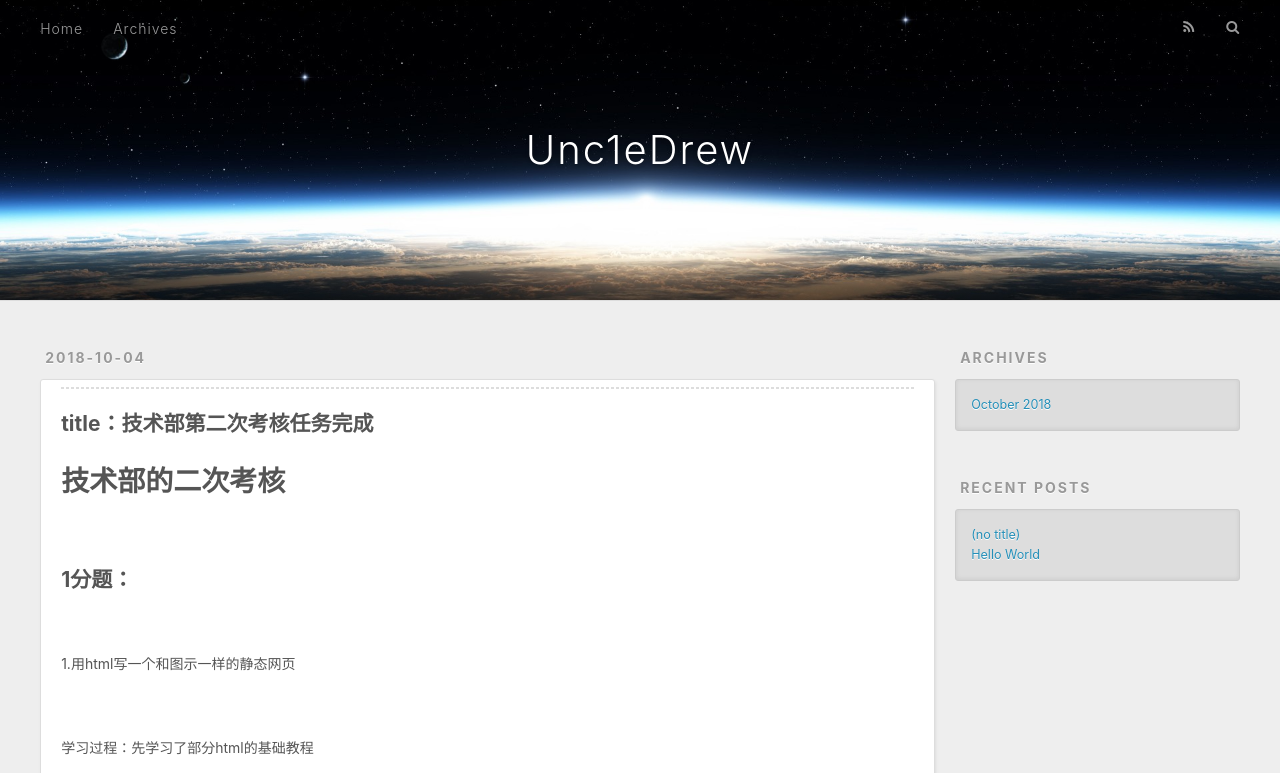
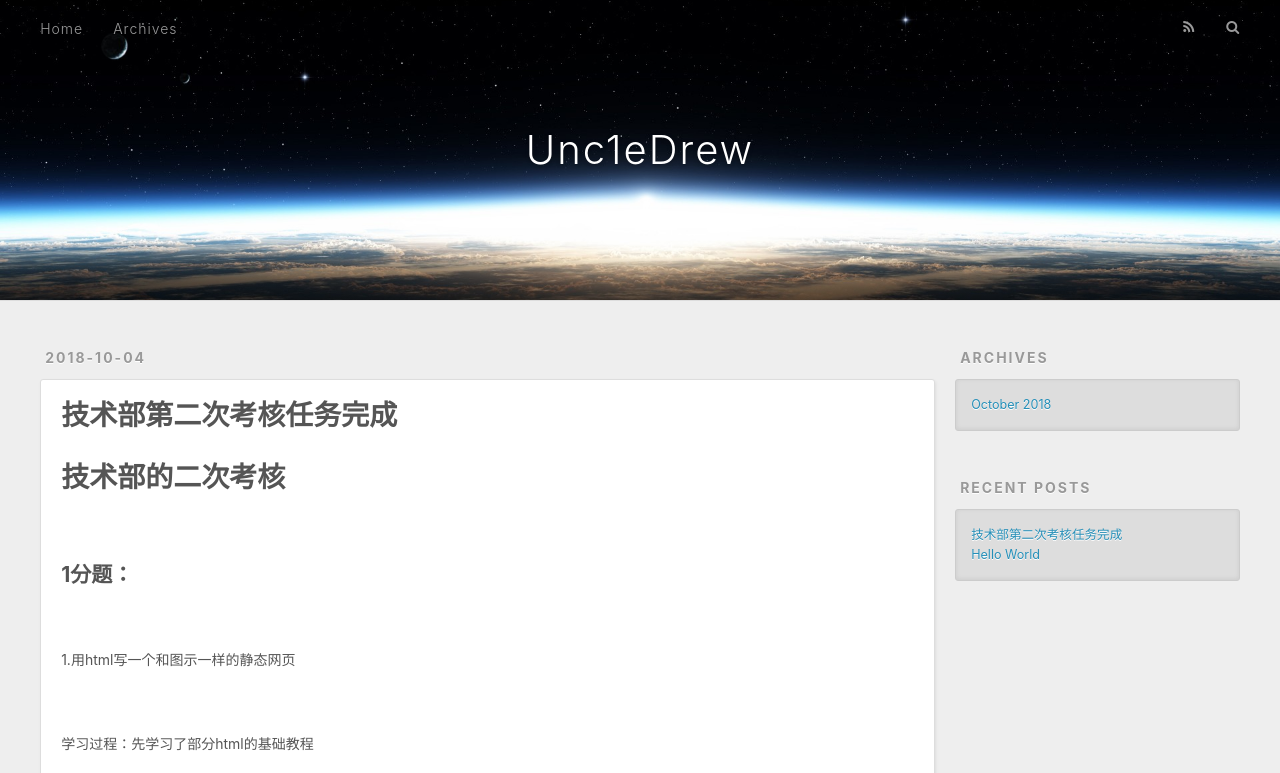
Before and after one commit to Unc1eOrew/Unc1eOrew.github.io, a plain HTML site: page 2018/10/04/技术部第二次考核任务完成/index.html in a window 1280 px wide. Shown: the top 773 px of the page. Drawn offline with nearby package versions, Linux system fonts and the light colour scheme.

Commit message:
Site updated: 2018-10-04 23:51:34

```diff
--- a/2018/10/04/技术部第二次考核任务完成/index.html
+++ b/2018/10/04/技术部第二次考核任务完成/index.html
@@ -5,14 +5,14 @@
 
 
 
-  <title>Unc1eDrew</title>
+  <title>技术部第二次考核任务完成 | Unc1eDrew</title>
   <meta name="viewport" content="width=device-width, initial-scale=1, maximum-scale=1">
-  <meta name="description" content="title：技术部第二次考核任务完成技术部的二次考核1分题：1.用html写一个和图示一样的静态网页学习过程：先学习了部分html的基础教程然后写出该静态网页的代码我叫UncleDrew 这是我的第一个html  点这可以访问百度点这可以访问淘宝 你喜欢学习吗  喜欢贼喜欢任务完成2.分别用python和C语言求1+2+..+99的和学习并使用md写出C语言代码编译运行任务完成写出用python">
+  <meta name="description" content="技术部的二次考核1分题：1.用html写一个和图示一样的静态网页学习过程：先学习了部分html的基础教程然后写出该静态网页的代码我叫UncleDrew 这是我的第一个html  点这可以访问百度点这可以访问淘宝 你喜欢学习吗  喜欢贼喜欢任务完成2.分别用python和C语言求1+2+..+99的和学习并使用md写出C语言代码编译运行任务完成写出用python求和的代码用power shell运行">
 <meta property="og:type" content="article">
-<meta property="og:title" content="Unc1eDrew">
+<meta property="og:title" content="技术部第二次考核任务完成">
 <meta property="og:url" content="http://yoursite.com/2018/10/04/技术部第二次考核任务完成/index.html">
 <meta property="og:site_name" content="Unc1eDrew">
-<meta property="og:description" content="title：技术部第二次考核任务完成技术部的二次考核1分题：1.用html写一个和图示一样的静态网页学习过程：先学习了部分html的基础教程然后写出该静态网页的代码我叫UncleDrew 这是我的第一个html  点这可以访问百度点这可以访问淘宝 你喜欢学习吗  喜欢贼喜欢任务完成2.分别用python和C语言求1+2+..+99的和学习并使用md写出C语言代码编译运行任务完成写出用python">
+<meta property="og:description" content="技术部的二次考核1分题：1.用html写一个和图示一样的静态网页学习过程：先学习了部分html的基础教程然后写出该静态网页的代码我叫UncleDrew 这是我的第一个html  点这可以访问百度点这可以访问淘宝 你喜欢学习吗  喜欢贼喜欢任务完成2.分别用python和C语言求1+2+..+99的和学习并使用md写出C语言代码编译运行任务完成写出用python求和的代码用power shell运行">
 <meta property="og:locale" content="default">
 <meta property="og:image" content="https://i.imgur.com/FOwtiqS.png">
 <meta property="og:image" content="https://i.imgur.com/hillM3K.png">
@@ -28,10 +28,10 @@
 <meta property="og:image" content="https://i.imgur.com/e17MKWO.png">
 <meta property="og:image" content="https://i.imgur.com/eXTttJO.png">
 <meta property="og:image" content="https://i.imgur.com/t6O3cP1.png">
-<meta property="og:updated_time" content="2018-10-04T15:48:14.759Z">
+<meta property="og:updated_time" content="2018-10-04T15:51:10.674Z">
 <meta name="twitter:card" content="summary">
-<meta name="twitter:title" content="Unc1eDrew">
-<meta name="twitter:description" content="title：技术部第二次考核任务完成技术部的二次考核1分题：1.用html写一个和图示一样的静态网页学习过程：先学习了部分html的基础教程然后写出该静态网页的代码我叫UncleDrew 这是我的第一个html  点这可以访问百度点这可以访问淘宝 你喜欢学习吗  喜欢贼喜欢任务完成2.分别用python和C语言求1+2+..+99的和学习并使用md写出C语言代码编译运行任务完成写出用python">
+<meta name="twitter:title" content="技术部第二次考核任务完成">
+<meta name="twitter:description" content="技术部的二次考核1分题：1.用html写一个和图示一样的静态网页学习过程：先学习了部分html的基础教程然后写出该静态网页的代码我叫UncleDrew 这是我的第一个html  点这可以访问百度点这可以访问淘宝 你喜欢学习吗  喜欢贼喜欢任务完成2.分别用python和C语言求1+2+..+99的和学习并使用md写出C语言代码编译运行任务完成写出用python求和的代码用power shell运行">
 <meta name="twitter:image" content="https://i.imgur.com/FOwtiqS.png">
 
     <link rel="alternate" href="/atom.xml" title="Unc1eDrew" type="application/atom+xml">
@@ -89,10 +89,19 @@
   <div class="article-inner">
 
 
+      <header class="article-header">
+
+
+    <h1 class="article-title" itemprop="name">
+      技术部第二次考核任务完成
+    </h1>
+
+
+      </header>
+
     <div class="article-entry" itemprop="articleBody">
 
-        <hr>
-<h2 id="title：技术部第二次考核任务完成"><a href="#title：技术部第二次考核任务完成" class="headerlink" title="title：技术部第二次考核任务完成"></a>title：技术部第二次考核任务完成</h2><h1>技术部的二次考核</h1><br><h2>1分题：</h2><br><p>1.用html写一个和图示一样的静态网页</p><br><p>学习过程：先学习了部分html的基础教程</p><br><img src="https://i.imgur.com/FOwtiqS.png" alt=""><br><p>然后写出该静态网页的代码</p><br><html><br><body><br><br><h1>我叫UncleDrew 这是我的第一个html</h1>
+        <h1>技术部的二次考核</h1><br><h2>1分题：</h2><br><p>1.用html写一个和图示一样的静态网页</p><br><p>学习过程：先学习了部分html的基础教程</p><br><img src="https://i.imgur.com/FOwtiqS.png" alt=""><br><p>然后写出该静态网页的代码</p><br><html><br><body><br><br><h1>我叫UncleDrew 这是我的第一个html</h1>
 
 <p><a href="http://www.baidu.com" target="_blank" rel="noopener">点这可以访问百度</a><br><a href="http://www.taobao.com" target="_blank" rel="noopener">点这可以访问淘宝</a></p>
 <p>你喜欢学习吗</p>
@@ -102,7 +111,7 @@
 
     </div>
     <footer class="article-footer">
-      <a data-url="http://yoursite.com/2018/10/04/技术部第二次考核任务完成/" data-id="cjmur9mhn000104v8i20kjtmb" class="article-share-link">Share</a>
+      <a data-url="http://yoursite.com/2018/10/04/技术部第二次考核任务完成/" data-id="cjmurd6v80001gov8z75pkwxc" class="article-share-link">Share</a>
 
 
     </footer>
@@ -151,7 +160,7 @@
       <ul>
 
           <li>
-            <a href="/2018/10/04/技术部第二次考核任务完成/">(no title)</a>
+            <a href="/2018/10/04/技术部第二次考核任务完成/">技术部第二次考核任务完成</a>
           </li>
 
           <li>
```
Also changed, not shown: 2018/10/04/hello-world/index.html (+3 -3 lines), archives/2018/10/index.html (+7 -1 lines), archives/2018/index.html (+7 -1 lines), archives/index.html (+7 -1 lines), index.html (+14 -5 lines).
